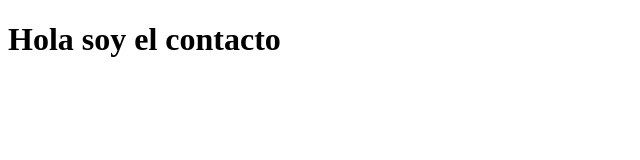
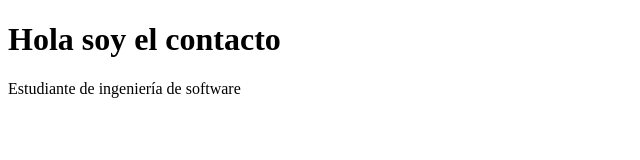
Before and after one commit to xLoop3r/sistema-de-registro, a plain HTML site: page contacto.html in a window 1280 px wide. Shown: the whole page, without its empty margins (0-640 px from the left). Drawn offline with Linux system fonts and the light colour scheme.

Commit message:
Agregando informacíon al contacto

```diff
--- a/contacto.html
+++ b/contacto.html
@@ -7,5 +7,6 @@
 </head>
 <body>
     <h1>Hola soy el contacto</h1>
+    <p>Estudiante de ingeniería de software</p>
 </body>
 </html>
```
